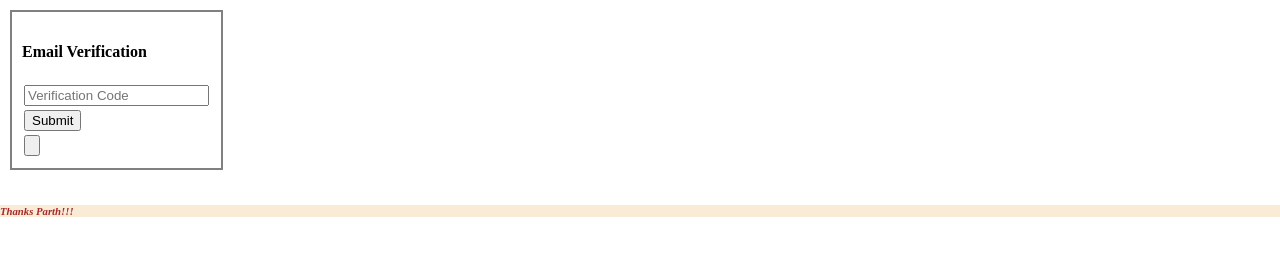
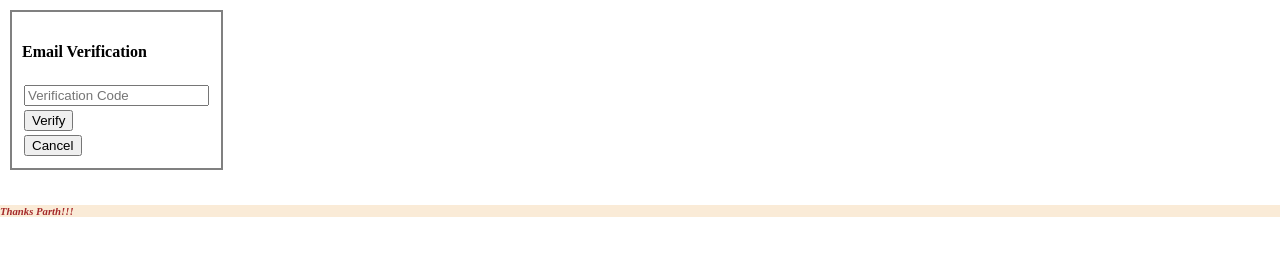
Before and after one commit to SunnyVikasMalviya/Hosted, a plain HTML site: page views/emailVerificationPage.html in a window 1280 px wide. Drawn offline with Linux system fonts and the light colour scheme.

Commit message:
Updated Placeholder to value for buttons

```diff
--- a/views/emailVerificationPage.html
+++ b/views/emailVerificationPage.html
@@ -9,8 +9,8 @@
             <div class="FormBox">
                 <h4>Email Verification</h4>
                 <input name="Code" type="text" placeholder="Verification Code"><br>
-                <input name="Verify" type="submit" placeholder="Verify"><br>
-                <input name="Cancel" type="button" placeholder="Cancel"><br>
+                <input name="Verify" type="submit" value="Verify"><br>
+                <input name="Cancel" type="button" value="Cancel"><br>
             </div>
         </div>
     </body>
```
